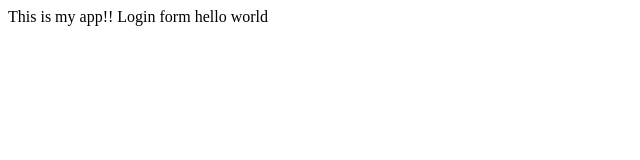
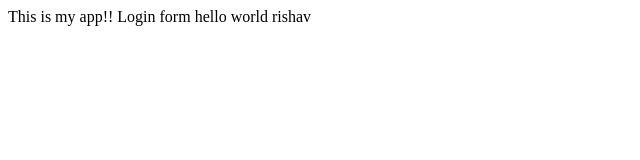
Before and after one commit to tiger1247/myappsample, a plain HTML site: page index.html in a window 1280 px wide. Shown: the full height of the page, 0-640 px from the left. Drawn offline with Linux system fonts and the light colour scheme.

Commit message:
Add files via upload

```diff
--- a/index.html
+++ b/index.html
@@ -11,6 +11,7 @@
     Login form
     hello
     world
+	rishav
 
 </body>
 </html>
```
